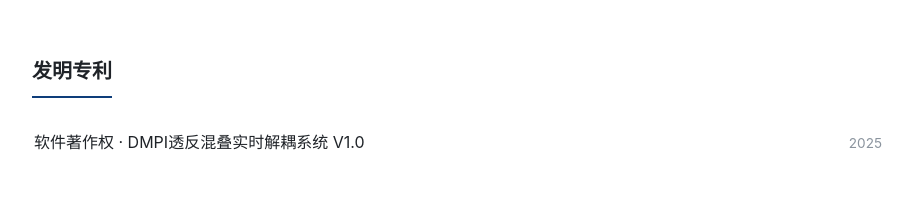
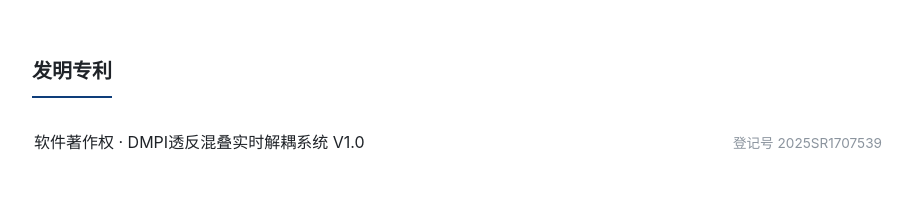
Before and after one commit to xjtujtm/SongyangJiang, a plain HTML site: page index.html in a window 1280 px wide. Shown: the part 1740-1962 px from the top of the page, without its empty margins (182-1097 px from the left). Drawn offline with Linux system fonts and the light colour scheme.

Commit message:
Add software copyright registration number

```diff
--- a/index.html
+++ b/index.html
@@ -138,7 +138,7 @@
       <ul class="list">
         <li>
           <span data-zh="软件著作权 · DMPI透反混叠实时解耦系统 V1.0" data-en="Software Copyright · DMPI Real-time Decoupling System for Transmission–Reflection Aliasing V1.0">软件著作权 · DMPI透反混叠实时解耦系统 V1.0</span>
-          <span class="meta">2025</span>
+          <span class="meta" data-zh="登记号 2025SR1707539" data-en="Reg. No. 2025SR1707539">登记号 2025SR1707539</span>
         </li>
       </ul>
     </div>
```
